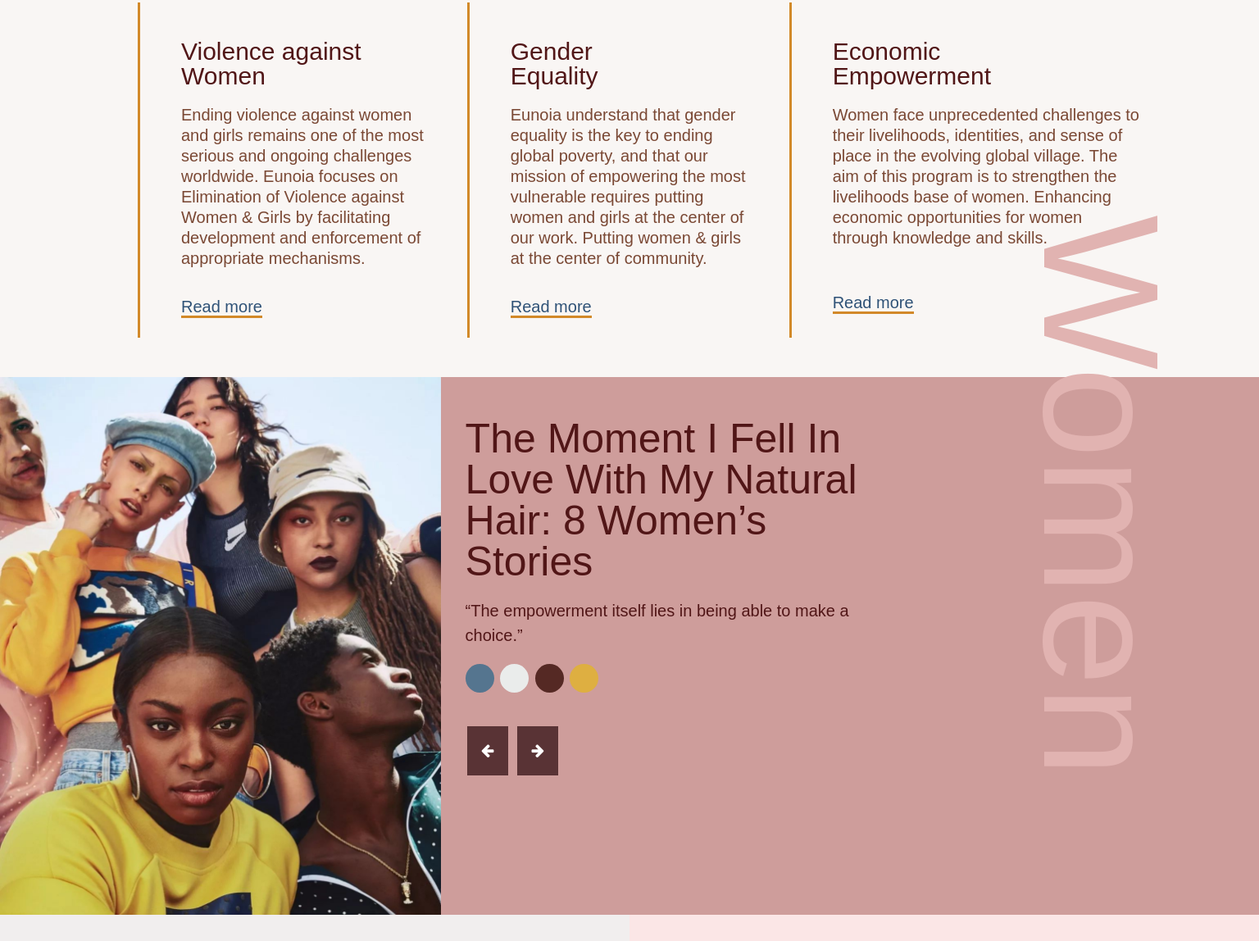
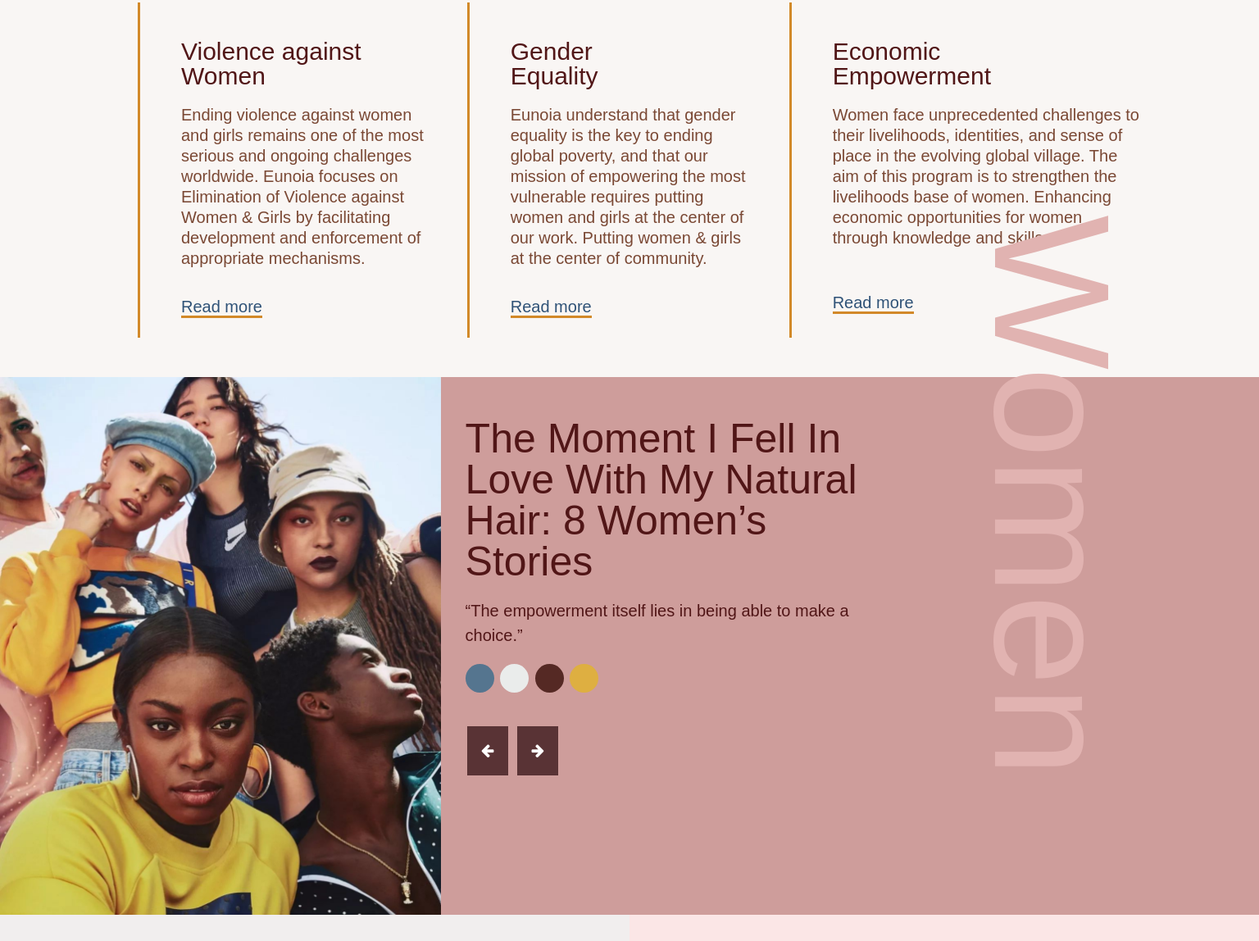
Before and after one commit to ardiantutomo/ardiantutomo.github.io, a plain HTML site: page eunoia/index.html in a window 1536 px wide. Shown: the part 3117-4265 px from the top of the page at 82% size. Drawn offline with Linux system fonts and the light colour scheme; a web font is replaced by a local one.

Commit message:
Update global.css

```diff
--- a/eunoia/css/global.css
+++ b/eunoia/css/global.css
@@ -192,7 +192,7 @@ i {
 	}
 
 	.right-side-title-women {
-		transform: rotate(90deg) translate(0.5em, -5em);
+		transform: rotate(90deg) translate(0.5em, -4.7em);
 	}
 
 }
```
